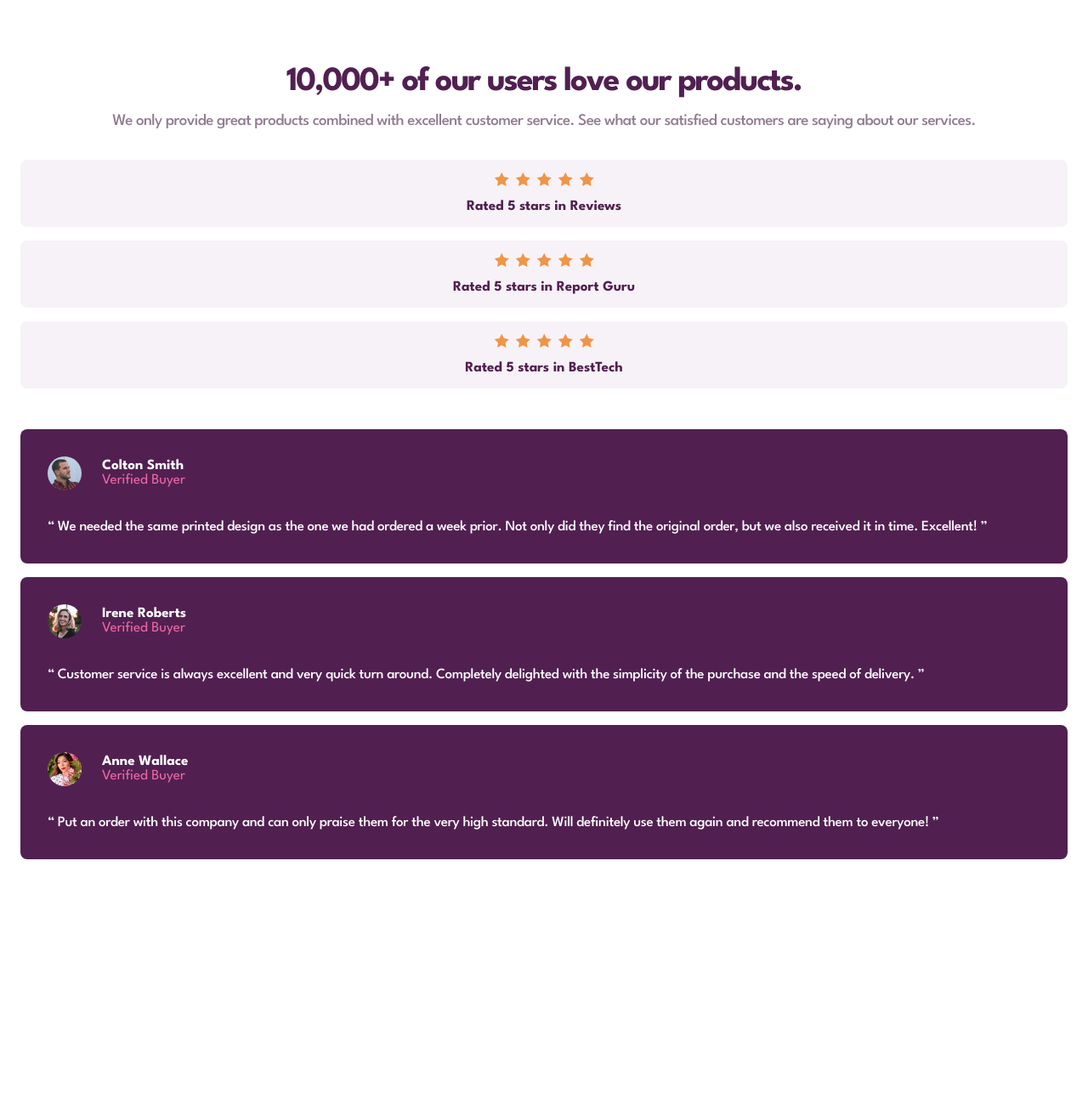
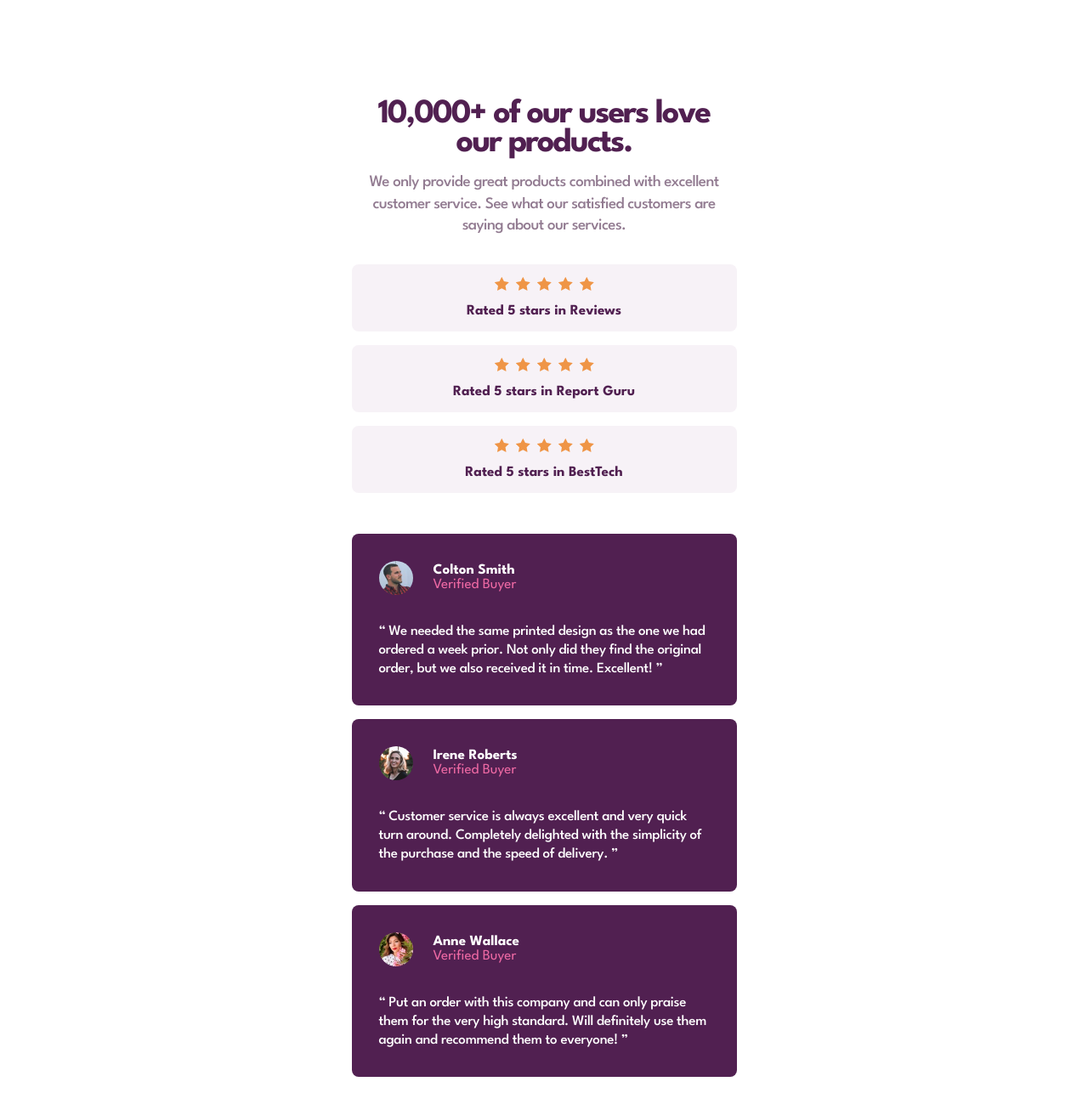
Before and after one commit to g-akca/social-proof-section, a React (Vite) app: page / in a window 1280 px wide. Shown: the top 1306 px of the page at 85% size. Before the commit the page ends 1091 px from the top, so only its background shows below. Built offline with nearby package versions, Linux system fonts and the light colour scheme.

Commit message:
Enhance layout by adding width and max-width to App, HeroSection, and TestimonialsList

```diff
--- a/src/App.jsx
+++ b/src/App.jsx
@@ -3,7 +3,7 @@ import TestimonialsList from "./components/TestimonialsList";
 
 function App() {
   return (
-    <div className="text-base leading-base px-6 py-20 flex flex-col gap-12 text-purple-900">
+    <div className="text-base leading-base text-purple-900 px-6 py-20 tablet:py-29.5 flex flex-col gap-12 items-center">
       <HeroSection />
 
       <TestimonialsList />
--- a/src/components/HeroSection.jsx
+++ b/src/components/HeroSection.jsx
@@ -3,7 +3,7 @@ import ReviewsList from "./ReviewsList";
 
 function HeroSection() {
   return (
-    <div className="flex flex-col gap-8">
+    <div className="flex flex-col gap-8 w-full max-w-113.25">
       <HeaderSection />
 
       <ReviewsList />
--- a/src/components/TestimonialsList.jsx
+++ b/src/components/TestimonialsList.jsx
@@ -25,7 +25,7 @@ const testimonials = [
 
 function TestimonialsList() {
   return (
-    <div className="flex flex-col gap-4">
+    <div className="flex flex-col gap-4 w-full max-w-113.25">
       {testimonials.map(tst => (
         <TestimonialItem
           key={tst.name}
```
